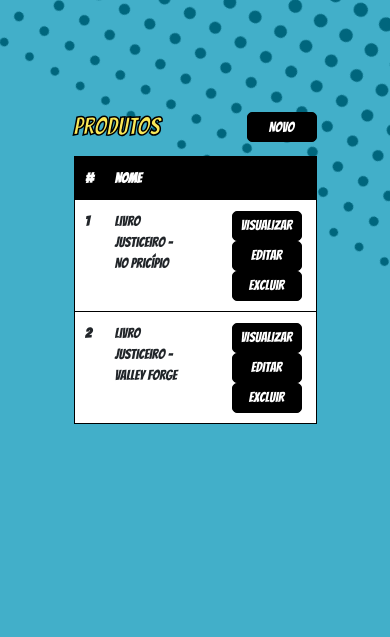
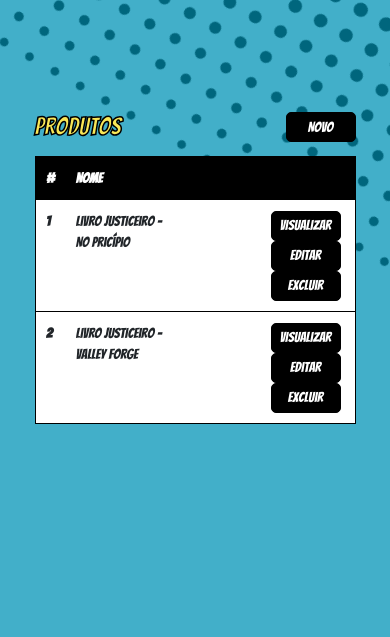
Before and after one commit to renanNun/nunes-comics, a PHP site: template nunescomics/views/admin-list-products.html in a window 390 px wide. Shown: the top 637 px of the page. Run offline with PHP 8.4, Linux system fonts and the light colour scheme; the template is opened without the code that fills it, so the values that code supplies are empty; some libraries are stand-ins or nearby versions.

Commit message:
fixing responsivity

```diff
--- a/nunescomics/public/styles/adm-produtos.css
+++ b/nunescomics/public/styles/adm-produtos.css
@@ -20,13 +20,13 @@ main {
   color: var(--corSecundaria);
 }
 
-.container h1{
+.container h1 {
 	color: var(--corTitulo);
 	-webkit-text-stroke-width: 1.5px; /* largura da borda */
     -webkit-text-stroke-color: #000;
 }
 
-.container button{
+.container button {
 	border: 1.5px solid var(--corSecundaria);
 	color: white;
 	background-color: var(--corBotao);
@@ -36,28 +36,28 @@ main {
 	transition: 0.5s;
 }
 
-.container button:hover{
+.container button:hover {
 	background-color: var(--yellow);
 	color: var(--black);
 }
 
-.container .botoes{
+.container .botoes {
 	display: flex;
 	justify-content: flex-end;
 	margin-left: 10px;
 }
 
-.container table thead tr{
+.container table thead tr {
 	background-color: black;
 	color: white;
 }
 
-.container table tr{
+.container table tr {
 	border: 1.5px solid var(--corSecundaria);
 	background-color: white;
 }
 
-.container .titulo{
+.container .titulo {
 	display: flex;
 	justify-content: space-between;
 	margin-bottom: 1rem;
@@ -85,7 +85,7 @@ main {
 }
 
 
-body{
+body {
   background: var(--corDoFundo);
   font-family: 'Bangers', cursive;
 }
@@ -96,3 +96,9 @@ body{
 		font-size: 25px;
 	}
 }
+
+@media (max-width: 450px) {
+	.container {
+		width: 90vw;
+	}
+}
```
